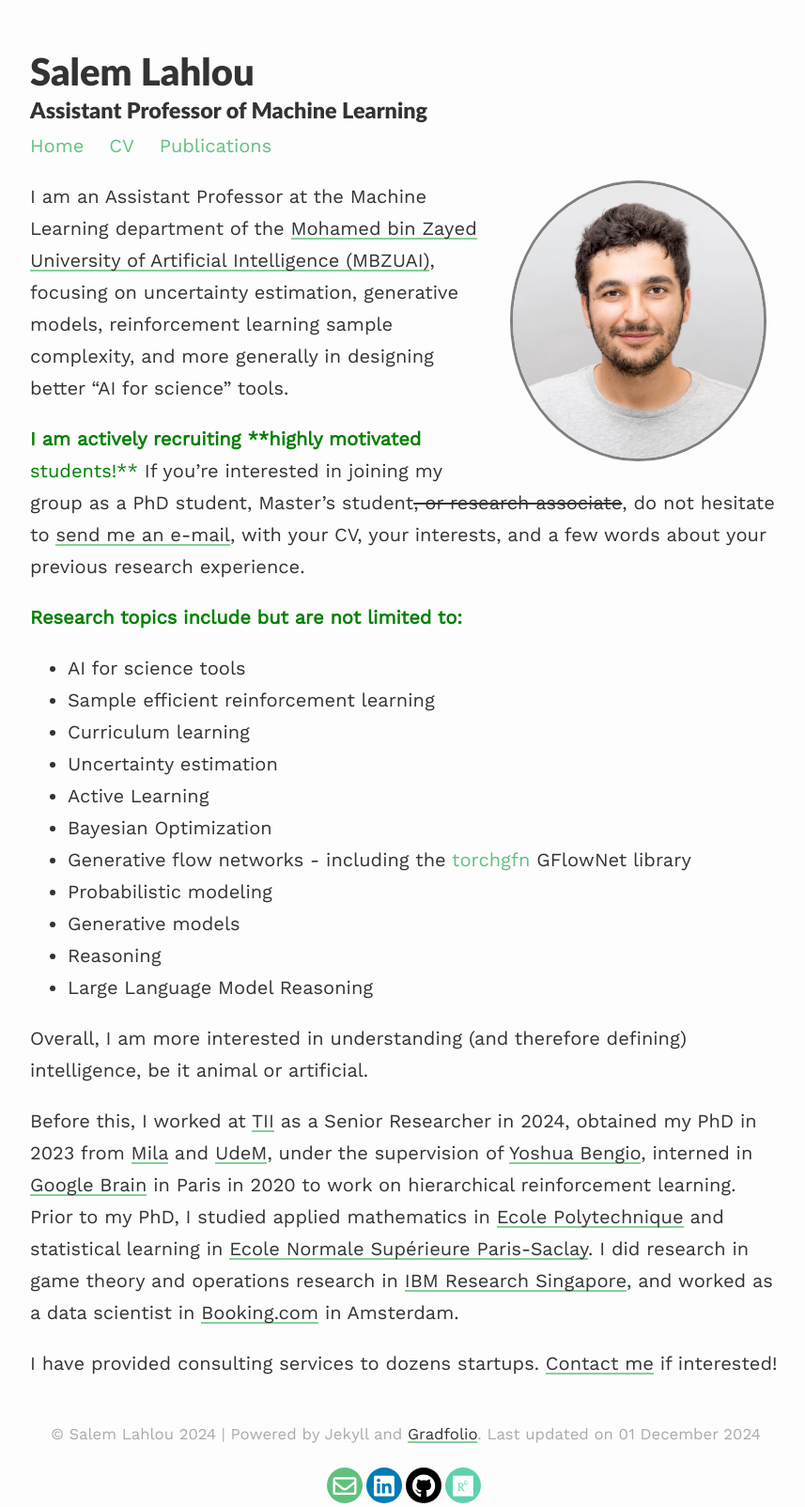
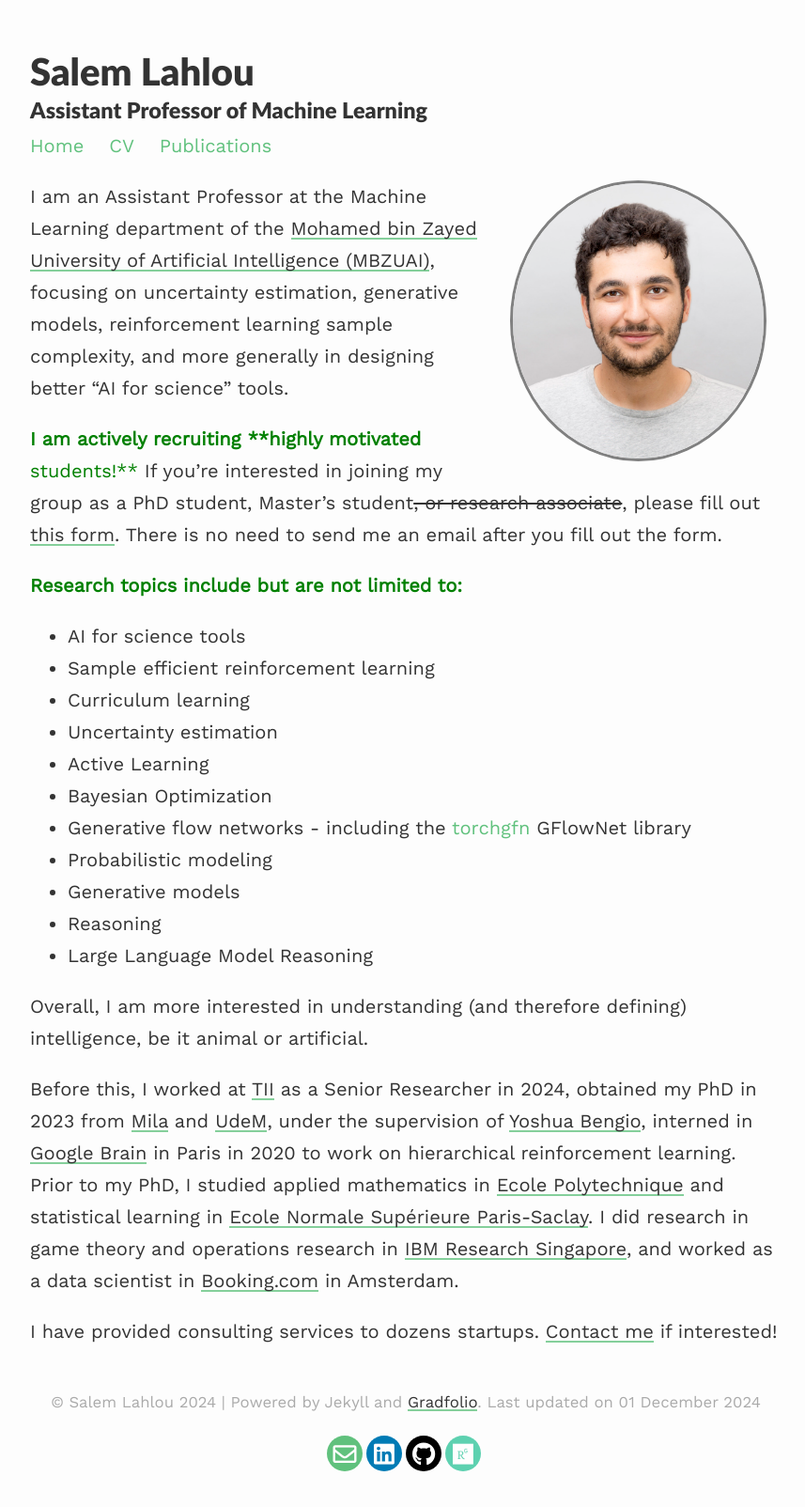
Before and after one commit to saleml/saleml.github.io, a Jekyll site: the page built from index.md, in a window 1280 px wide. Shown: the whole page at 94% size, without its empty margins (208-1065 px from the left). Built offline with Jekyll 4.4.1, drawn with Linux system fonts in a browser that asks for light colours; nearby versions of some CDN libraries; after the commit the page ends 1570 px from its top, so only the background shows below that.

Commit message:
Update index.md

```diff
--- a/index.md
+++ b/index.md
@@ -9,7 +9,7 @@ published: true
 
 I am an Assistant Professor at the Machine Learning department of the [Mohamed bin Zayed University of Artificial Intelligence (MBZUAI)](https://mbzuai.ac.ae/){:target="_blank"}, focusing on uncertainty estimation, generative models, reinforcement learning sample complexity, and more generally in designing better "AI for science" tools.
 
-<span style="color:green">**I am actively recruiting **highly motivated** students!**</span> If you're interested in joining my group as a PhD student, Master's student~~, or research associate~~, do not hesitate to [send me an e-mail](mailto:salem.lahlou@mbzuai.ac.ae), with your CV, your interests, and a few words about your previous research experience.
+<span style="color:green">**I am actively recruiting **highly motivated** students!**</span> If you're interested in joining my group as a PhD student, Master's student~~, or research associate~~, please fill out [this form](https://docs.google.com/forms/d/e/1FAIpQLSfHeGNX2iVfE0QZU-Bmr0kjKHivF2VulIsS5MoXqw7i6wKkOQ/viewform?usp=sf_link). There is no need to send me an email after you fill out the form.
 
 <span style="color:green">**Research topics include but are not limited to:**</span>
 - AI for science tools
```
